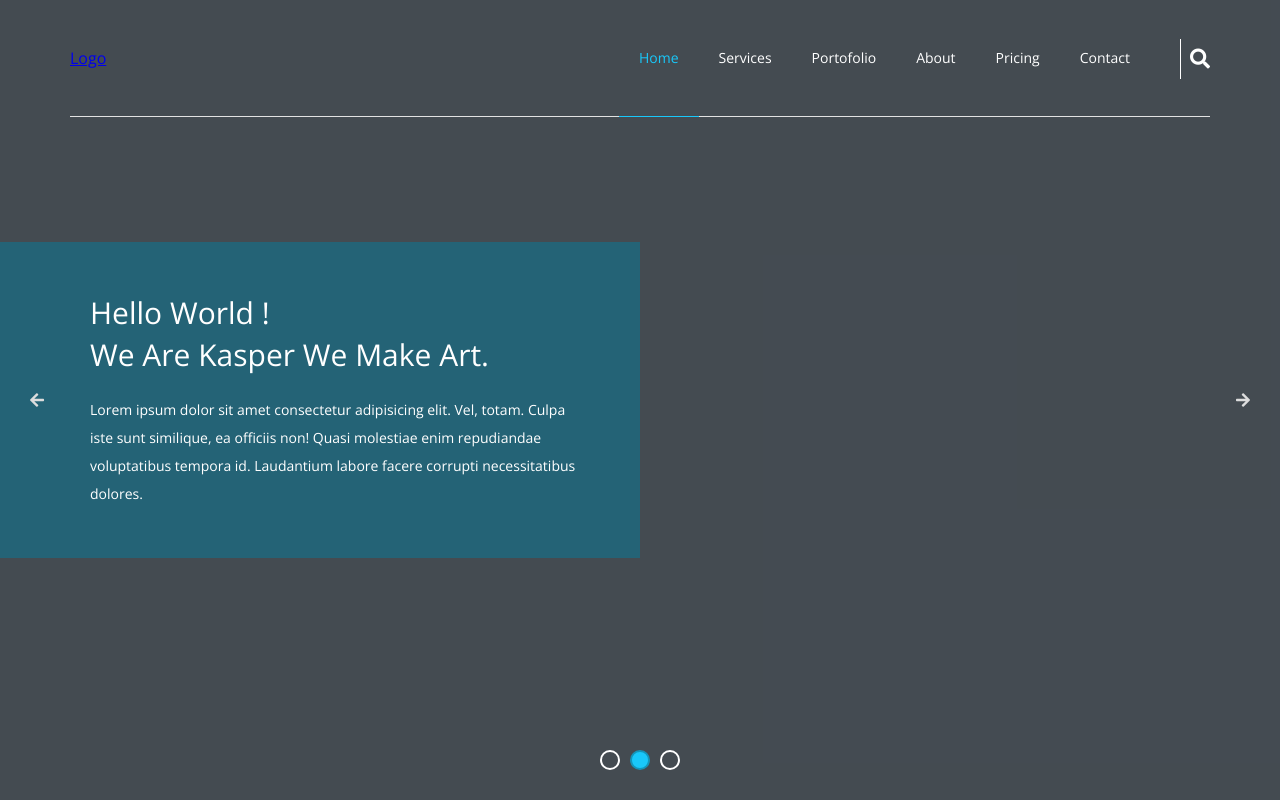
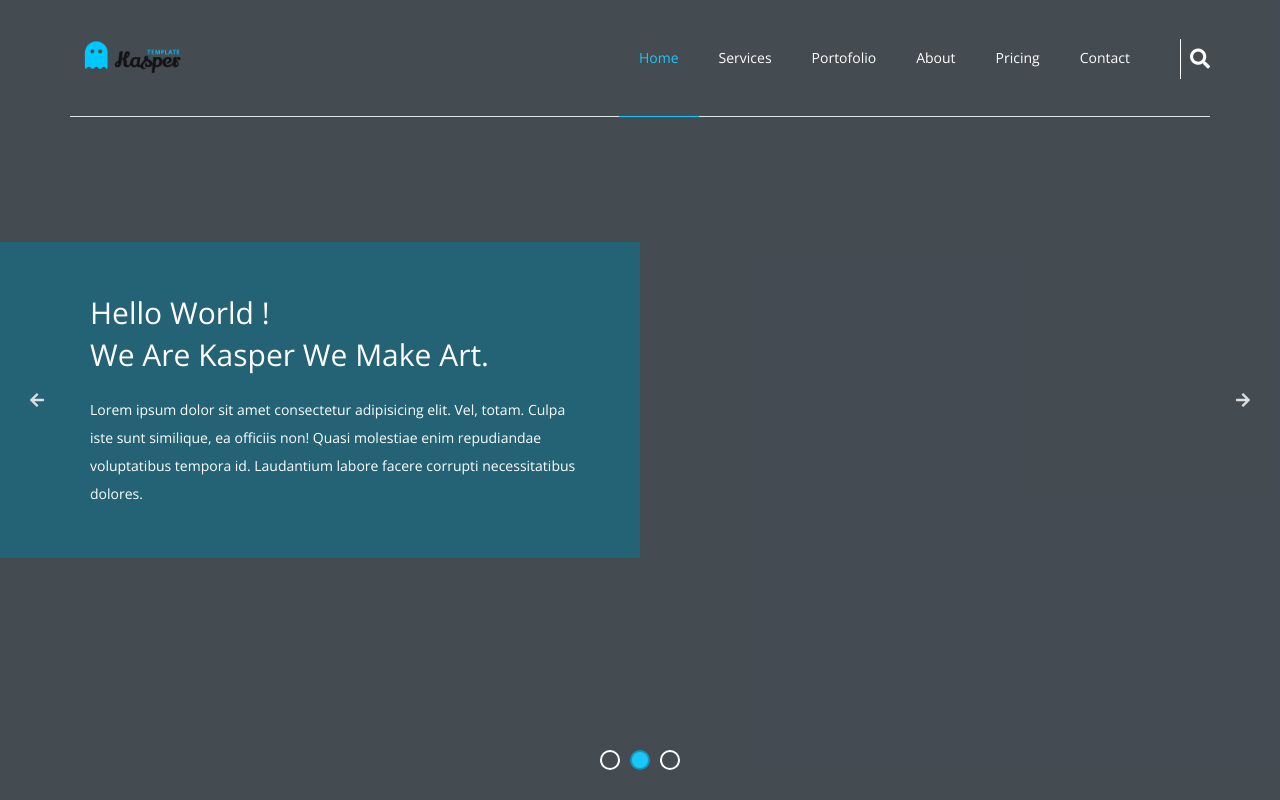
Before and after one commit to SamerNassim/Project_2, a plain HTML site: page index.html in a window 1280 px wide. Shown: the top 800 px of the page. Drawn offline with nearby package versions, Linux system fonts and the light colour scheme.

Commit message:
Update index.html

```diff
--- a/index.html
+++ b/index.html
@@ -21,7 +21,7 @@
     <header>
         <div class="container">
             <a href="#" class="logo">
-                Logo
+                <img src="Images/logo.png">
             </a>
             <nav>
                 <i class="fas fa-bars toggle-menu"></i>
```
